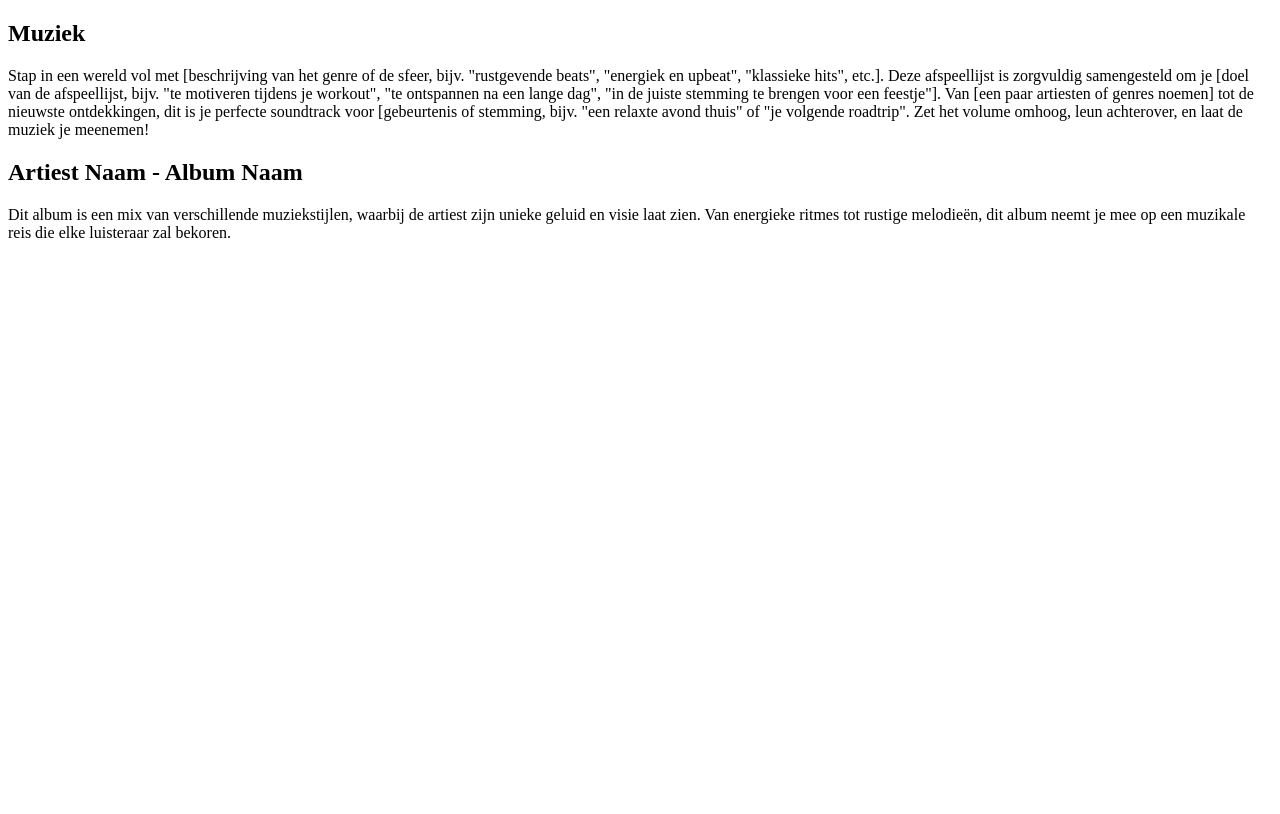
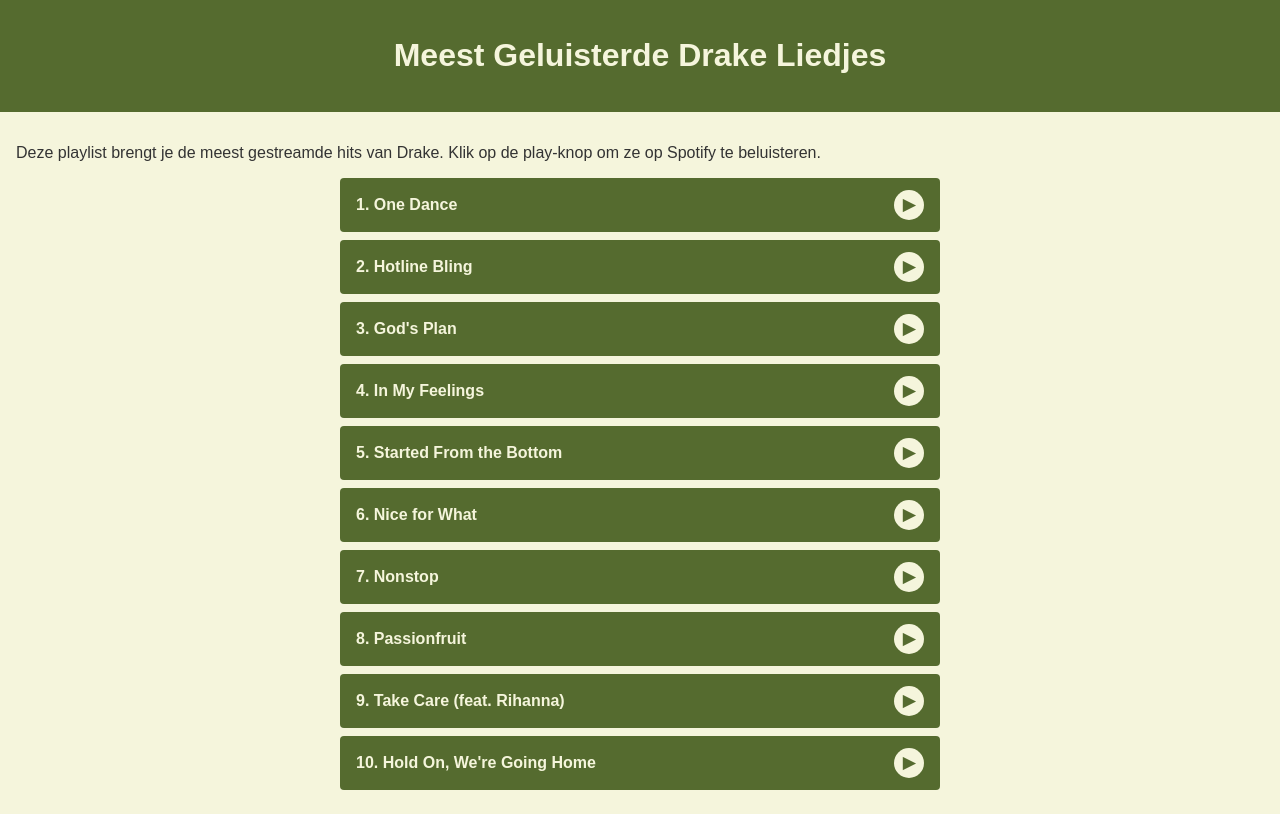
Before and after one commit to zekidemirr/muziek, a website: page index.html in a window 1280 px wide. Drawn offline with Linux system fonts and the light colour scheme.

Commit message:
Add Drake top tracks playlist with olive and beige design

```diff
--- a/index.html
+++ b/index.html
@@ -2,27 +2,21 @@
 <html lang="en">
 <head>
   <meta charset="UTF-8">
-    <title>Muziek</title>
+  <title>Drake's Top Tracks</title>
+  <link rel="stylesheet" href="style.css">
 </head>
 <body>
   <header>
-
+    <h1>Meest Geluisterde Drake Liedjes</h1>
   </header>
   <main>
     <section>
-    <h1>Muziek</h1>
-    <p> Stap in een wereld vol met [beschrijving van het genre of de sfeer, bijv. "rustgevende beats", "energiek en upbeat", "klassieke hits", etc.]. Deze afspeellijst is zorgvuldig samengesteld om je [doel van de afspeellijst, bijv. "te motiveren tijdens je workout", "te ontspannen na een lange dag", "in de juiste stemming te brengen voor een feestje"]. Van [een paar artiesten of genres noemen] tot de nieuwste ontdekkingen, dit is je perfecte soundtrack voor [gebeurtenis of stemming, bijv. "een relaxte avond thuis" of "je volgende roadtrip".
-      Zet het volume omhoog, leun achterover, en laat de muziek je meenemen!</p>
-  </section>
-  <section>
-    <div>
-      <div><h2>Artiest Naam - <span>Album Naam</span></h2>
       <p>
-          Dit album is een mix van verschillende muziekstijlen, waarbij de artiest zijn unieke geluid en visie laat zien. Van energieke ritmes tot rustige melodieën, dit album neemt je mee op een muzikale reis die elke luisteraar zal bekoren.
+        Deze playlist brengt je de meest gestreamde hits van Drake. Klik op de play-knop om ze op Spotify te beluisteren.
       </p>
-      </div>
-    </div>
+      <ul id="playlist"></ul>
     </section>
   </main>
+  <script src="index.js"></script>
 </body>
 </html>
--- a/index.js
+++ b/index.js
@@ -1 +1,35 @@
-console.log('Happy developing ✨')
+const tracks = [
+  { title: 'One Dance', query: 'One Dance Drake' },
+  { title: 'Hotline Bling', query: 'Hotline Bling Drake' },
+  { title: "God's Plan", query: "God's Plan Drake" },
+  { title: 'In My Feelings', query: 'In My Feelings Drake' },
+  { title: 'Started From the Bottom', query: 'Started From the Bottom Drake' },
+  { title: 'Nice for What', query: 'Nice for What Drake' },
+  { title: 'Nonstop', query: 'Nonstop Drake' },
+  { title: 'Passionfruit', query: 'Passionfruit Drake' },
+  { title: 'Take Care (feat. Rihanna)', query: 'Take Care Drake' },
+  { title: "Hold On, We're Going Home", query: "Hold On We're Going Home Drake" }
+];
+
+document.addEventListener('DOMContentLoaded', () => {
+  const list = document.getElementById('playlist');
+  tracks.forEach((track, index) => {
+    const li = document.createElement('li');
+    li.className = 'track';
+
+    const title = document.createElement('span');
+    title.className = 'title';
+    title.textContent = `${index + 1}. ${track.title}`;
+
+    const link = document.createElement('a');
+    link.className = 'play-btn';
+    link.textContent = '▶';
+    link.href = `https://open.spotify.com/search/${encodeURIComponent(track.query)}`;
+    link.target = '_blank';
+    link.rel = 'noopener noreferrer';
+
+    li.appendChild(title);
+    li.appendChild(link);
+    list.appendChild(li);
+  });
+});
--- /dev/null
+++ b/style.css
@@ -0,0 +1,62 @@
+:root {
+  --olive: #556b2f;
+  --beige: #f5f5dc;
+}
+
+body {
+  font-family: Arial, sans-serif;
+  margin: 0;
+  background-color: var(--beige);
+  color: #333;
+}
+
+header {
+  background-color: var(--olive);
+  color: var(--beige);
+  padding: 1rem;
+  text-align: center;
+}
+
+main {
+  padding: 1rem;
+}
+
+#playlist {
+  list-style: none;
+  padding: 0;
+  max-width: 600px;
+  margin: 0 auto;
+}
+
+.track {
+  display: flex;
+  justify-content: space-between;
+  align-items: center;
+  background-color: var(--olive);
+  color: var(--beige);
+  padding: 0.75rem 1rem;
+  margin-bottom: 0.5rem;
+  border-radius: 4px;
+  transition: background-color 0.3s;
+}
+
+.track .title {
+  font-weight: bold;
+}
+
+.track a {
+  color: var(--olive);
+  background-color: var(--beige);
+  text-decoration: none;
+  display: flex;
+  align-items: center;
+  justify-content: center;
+  width: 30px;
+  height: 30px;
+  border-radius: 50%;
+  font-weight: bold;
+}
+
+.track:hover {
+  background-color: #6b8e23;
+}
```
Also changed, not shown: README.md. Lines whose indentation alone changed are shown as unchanged.
